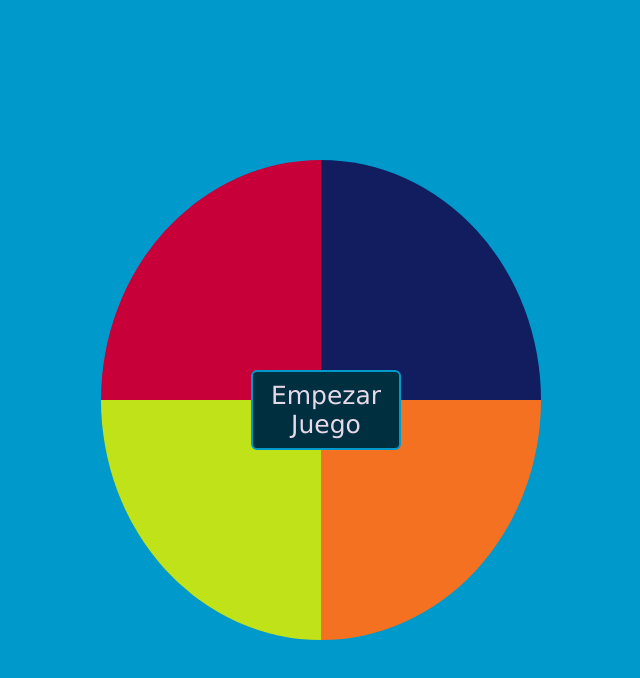
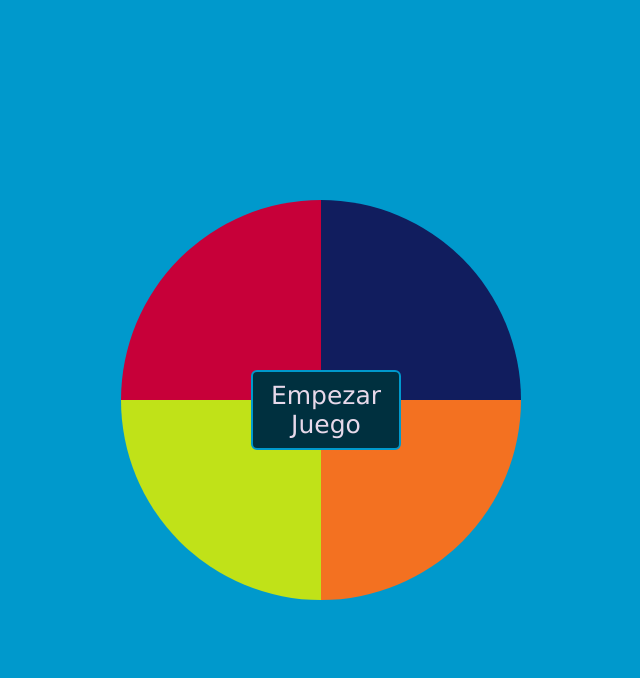
Before and after one commit to hectorddev/hecatonquiro-yolo.github.io, a plain HTML site: page index.html in a window 1280 px wide. Shown: the whole page, without its empty margins (319-959 px from the left). Drawn offline with nearby package versions, Linux system fonts and the light colour scheme.

Commit message:
Cambio css

```diff
--- a/styles.css
+++ b/styles.css
@@ -36,8 +36,8 @@ body{
 }
 
 .gameboard {
-    width: 55vh;
-    height: 60vh;
+    width: 50vh;
+    height: 50vh;
     border-radius: 50%;
     overflow: hidden;
     margin: 0 auto;
```
